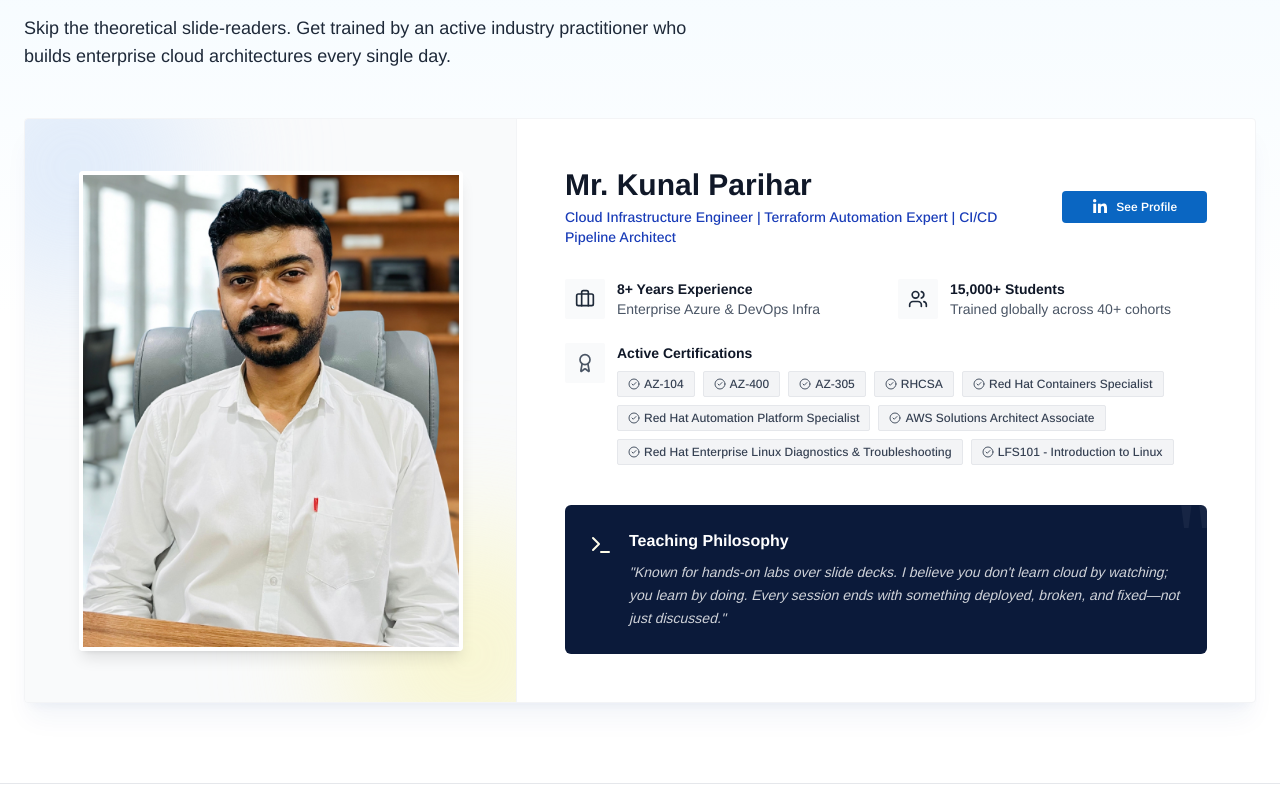
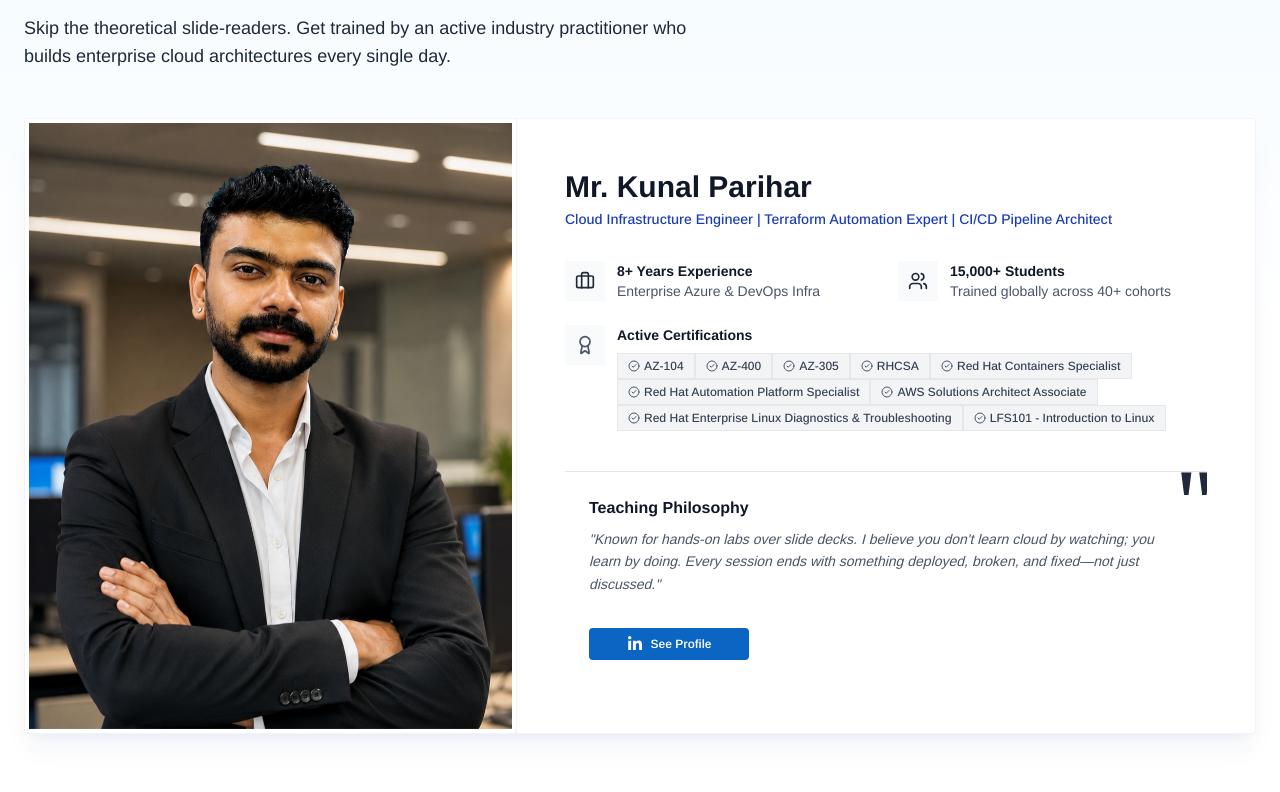
Before and after one commit to puni11/azuredevops, a Next.js app: page / in a window 1280 px wide. Shown: the part 8408-9200 px from the top of the page. Built offline with nearby package versions, Linux system fonts and the light colour scheme.

Commit message:
Thnkas and id addeds

```diff
--- a/components/AwardsSection.js
+++ b/components/AwardsSection.js
@@ -70,9 +70,13 @@ export default function AwardsSection() {
           <div className="grid grid-cols-1 md:grid-cols-2 gap-6">
             {/* G2 Card */}
             <div className="bg-[#ffff] backdrop-blur-md border border-[#fff]/20 rounded-md p-6 flex flex-col items-center justify-center space-y-3">
-              <div className="w-12 h-12 bg-gray-50 text-gray-800 rounded-full flex items-center justify-center font-bold text-xl">
-                JD
-              </div>
+             <div className="w-12 h-12 bg-white rounded-full flex items-center justify-center shadow-sm">
+  <img
+    src="./jd.png"
+    alt="Justdial"
+    className="w-8 h-8 object-contain"
+  />
+</div>
               <div className="flex space-x-1 text-yellow-400">
                 {[...Array(5)].map((_, i) => (
                   <Star key={i} size={20} fill="currentColor" />
--- a/components/FAQSection.js
+++ b/components/FAQSection.js
@@ -14,7 +14,7 @@ export default function FAQSection() {
         },
         {
           q: 'Is the training online or in a classroom?',
-          a: 'The training mode is flexible. We offer both Online and Classroom options to suit your learning preferences.'
+          a: 'Our training is available exclusively in Online mode, providing the flexibility to learn from anywhere.'
         },
         {
           q: 'When does the next batch begin?',
--- a/components/Testimonials.js
+++ b/components/Testimonials.js
@@ -28,7 +28,7 @@ export default function Testimonials() {
       name: "Yashraj Monani",
       linkedin: "https://www.linkedin.com/in/yashrajmonani95/",
       beforeRole: "Linux SysAdmin",
-      afterRole: "Cloud Architect",
+      afterRole: "Azure Cloud Administrator",
       quote: "I knew on-prem servers inside out, but enterprise cloud was a gap. The 1:1 mentorship and practical approach to Infrastructure as Code (Terraform + Azure) changed everything. I am now leading cloud migrations.",
       image: "https://media.licdn.com/dms/image/v2/D5603AQELnTboT9SYyQ/profile-displayphoto-crop_800_800/B56ZvlXJEiIQAI-/0/1769079620482?e=1784160000&v=beta&t=C-fxKwKtDTfYLOwf9BMYvWIgkRRLM1qlP9U8d9FvOzg"
     }
--- a/components/TrainerProfile.js
+++ b/components/TrainerProfile.js
@@ -37,18 +37,14 @@ export default function TrainerProfile() {
       <div className="bg-white rounded-sm shadow-xl shadow-blue-900/5 border border-gray-100 overflow-hidden flex flex-col md:flex-row">
 
         {/* Left Column: Photo Area */}
-        <div className="md:w-2/5 relative p-8 md:p-12 flex items-center justify-center bg-gray-50 border-r border-gray-100 overflow-hidden">
+        <div className="md:w-2/5   bg-gray-50 border-r border-gray-100 overflow-hidden">
           {/* Subtle background decoration */}
-          <div className="absolute top-0 left-0 w-full h-full">
-            <div className="absolute -top-20 -left-20 w-64 h-64 bg-blue-100 rounded-full mix-blend-multiply filter blur-3xl opacity-70"></div>
-            <div className="absolute -bottom-20 -right-20 w-64 h-64 bg-yellow-100 rounded-full mix-blend-multiply filter blur-3xl opacity-70"></div>
-          </div>
 
-          <div className="relative z-10 w-full max-w-sm aspect-[4/5] rounded-sm overflow-hidden shadow-lg border-4 border-white">
+          <div className=" z-10 w-full aspect-[4/5] rounded-sm overflow-hidden shadow-lg border-4 border-white">
             <img
-              src="/kunali.jpeg"
+              src="/kunal.png"
               alt="Trainer Profile"
-              className="w-full h-full object-cover"
+              className="w-full h-full object-top object-cover rotate-y-180"
             />
           </div>
         </div>
@@ -63,15 +59,7 @@ export default function TrainerProfile() {
               <p className="text-sm text-blue-800 font-medium">Cloud Infrastructure Engineer | Terraform Automation Expert | CI/CD Pipeline Architect </p>
             </div>
 
-            <a id='linkedin_btn_trainer'
-              href="https://www.linkedin.com/in/kunal-singh-35975923a/"
-              target="_blank"
-              rel="noopener noreferrer"
-              className="inline-flex items-center justify-center gap-2 px-4 py-2 bg-[#0A66C2] text-white text-xs font-semibold rounded-sm hover:bg-[#004182] transition-colors w-40"
-            >
-             <LinkedInIcon />
-              See Profile
-            </a>
+
           </div>
 
           {/* Stats Grid */}
@@ -103,7 +91,7 @@ export default function TrainerProfile() {
               </div>
               <div>
                 <p className="text-sm font-bold text-gray-900">Active Certifications</p>
-                <div className="flex flex-wrap gap-2 mt-2">
+                <div className="flex flex-wrap mt-2">
   {[
       "AZ-104",
     "AZ-400",
@@ -117,7 +105,7 @@ export default function TrainerProfile() {
   ].map((cert) => (
     <span
       key={cert}
-      className="flex items-center gap-1 text-xs font-medium bg-gray-100 text-gray-700 px-2.5 py-1 rounded-xs border border-gray-200"
+      className="flex items-center gap-1 text-xs font-medium bg-gray-100 text-gray-700 px-2.5 py-1  border border-gray-200"
     >
       <CheckCircle2 size={12} className="text-gray-600" />
       {cert}
@@ -130,21 +118,45 @@ export default function TrainerProfile() {
           </div>
 
           {/* Teaching Style Quote */}
-          <div className="bg-[#0B1A3A] rounded-md p-6 relative overflow-hidden">
+          <div className="border-t border-gray-200 p-6 relative overflow-hidden">
             {/* Decorative Quote Mark */}
-            <div className="absolute -top-4 -right-2 text-8xl text-white/5 font-serif leading-none select-none">
+            <div className="absolute -top-4 -right-2 text-8xl text-gray-800 font-serif leading-none select-none">
               "
             </div>
 
             <div className="relative z-10 flex gap-4">
-              <Terminal className="text-yellow-50 shrink-0 mt-1" size={24} />
               <div>
-                <h4 className="text-white font-bold mb-2">Teaching Philosophy</h4>
-                <p className="text-white/80 text-sm leading-relaxed italic">
+                <h4 className="text-gray-900 font-bold mb-2">Teaching Philosophy</h4>
+                <p className="text-gray-600 text-sm leading-relaxed italic">
                   "Known for hands-on labs over slide decks. I believe you don't learn cloud by watching; you learn by doing. Every session ends with something deployed, broken, and fixed—not just discussed."
                 </p>
               </div>
+
             </div>
+           <a
+  id="linkedin_btn_trainer"
+  href="https://www.linkedin.com/in/kunal-singh-35975923a/"
+  target="_blank"
+  rel="noopener noreferrer"
+  className="
+    group
+    inline-flex items-center justify-center gap-2
+    mt-8 px-4 py-2
+    bg-[#0A66C2] text-white text-xs font-semibold
+    rounded-sm w-40
+    transition-all duration-300 ease-in-out
+    hover:bg-[#004182]
+    hover:scale-105
+    hover:-translate-y-1
+    hover:shadow-lg hover:shadow-blue-500/30
+    active:scale-95
+  "
+>
+  <span className="transition-transform duration-300 group-hover:rotate-12 group-hover:scale-110">
+    <LinkedInIcon />
+  </span>
+  <span>See Profile</span>
+</a>
           </div>
 
         </div>
```
Also changed, not shown: public/jd.png (added), public/kunal.png (added).
